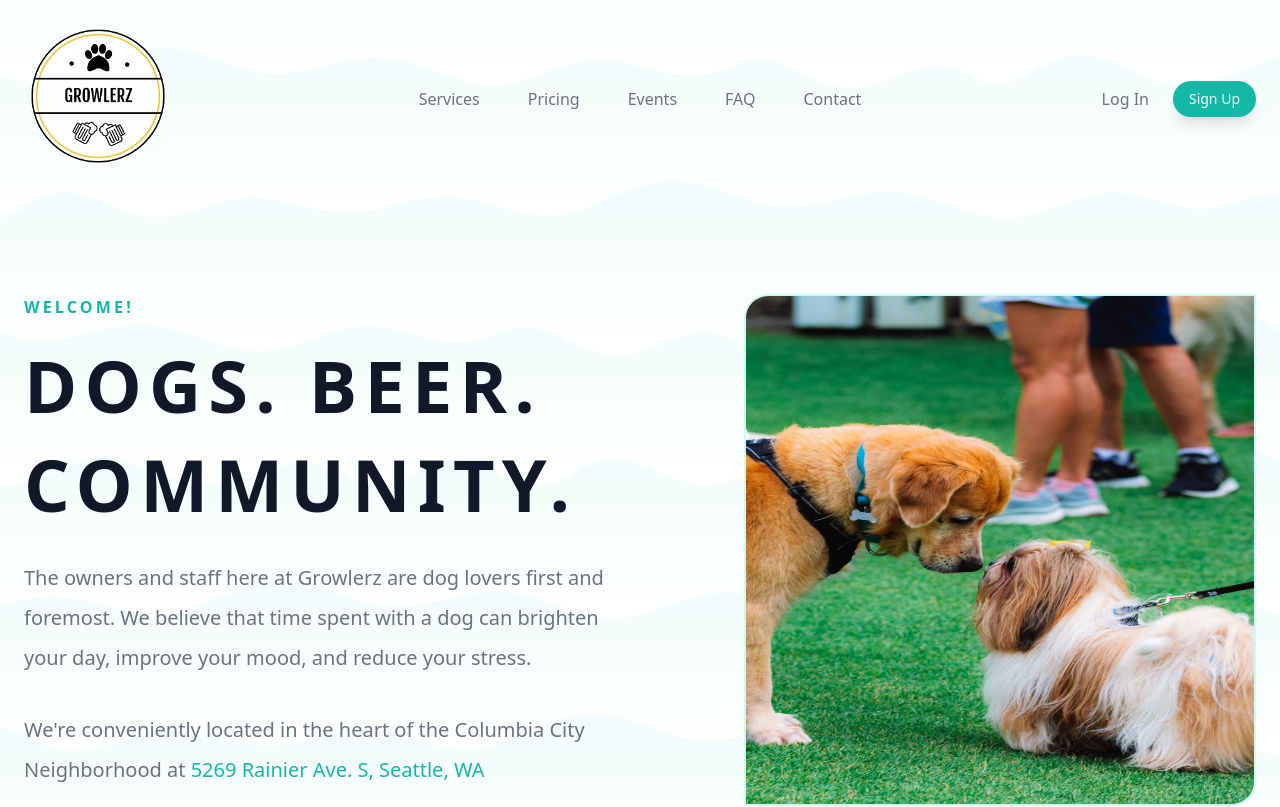
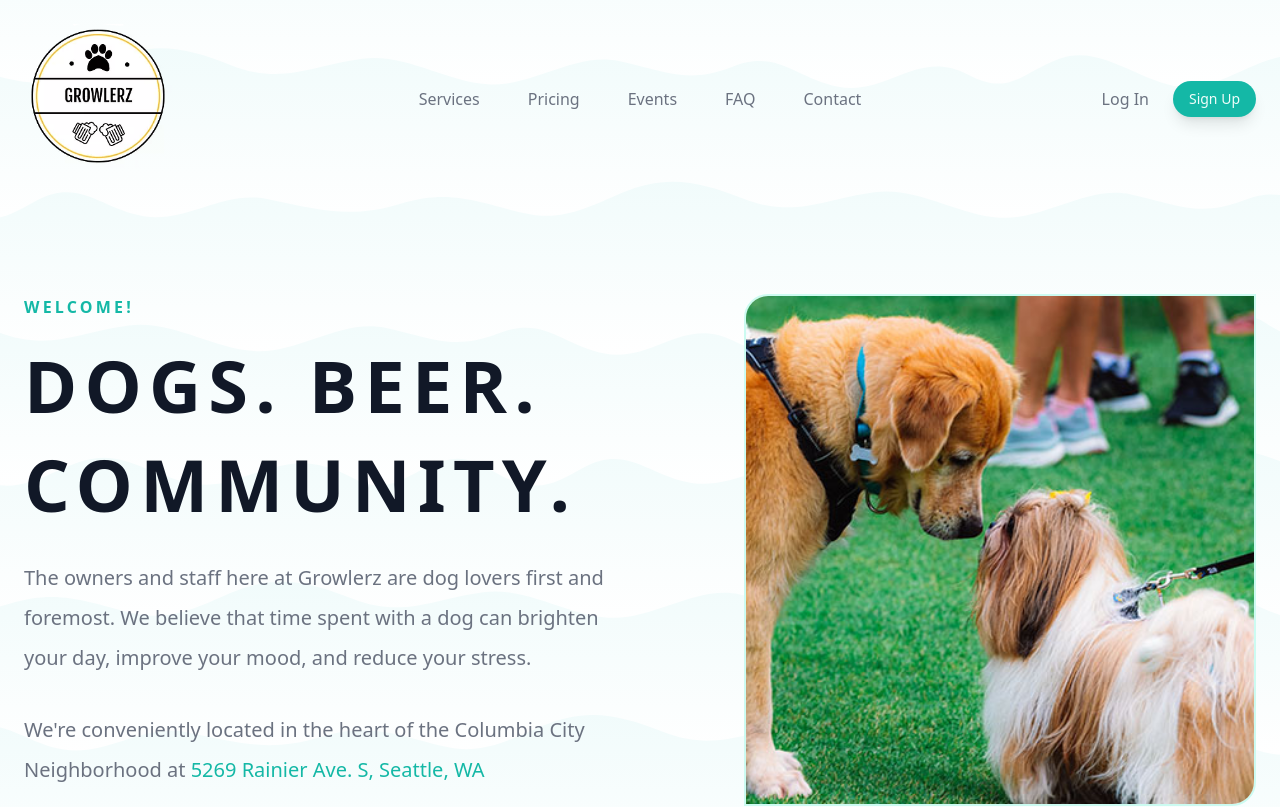
Before and after one commit to wongstephen/growlerz2022, a React (Create React App) app: page / in a window 1280 px wide. Shown: the top 807 px of the page. Built offline with nearby package versions, Linux system fonts and the light colour scheme; no server answers.

Commit message:
changed welcome img

```diff
--- a/src/components/Welcome.js
+++ b/src/components/Welcome.js
@@ -49,7 +49,7 @@ export const Welcome = () => {
             <div className="relative mx-auto max-w-max md:ml-auto md:mr-0 ">
               <img
                 className="m-auto rounded-tl-3xl rounded-br-3xl w-80 h-80 md:w-80 md:h-80 lg:w-96 lg:h-96 xl:w-[32rem] xl:h-[32rem] border-2 border-teal-100 my-0"
-                src={require("../assets/jeyakumaran-mayooresan-LMNRdfa3QNk-unsplash.jpeg")}
+                src={require("../assets/welcome_image.jpg")}
                 alt=""
               />
             </div>
```
Also changed, not shown: src/assets/welcome_image.jpg (added).
